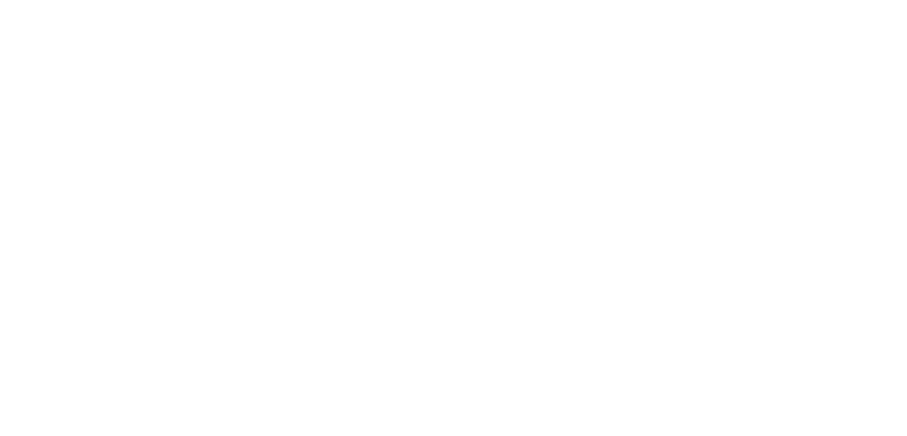
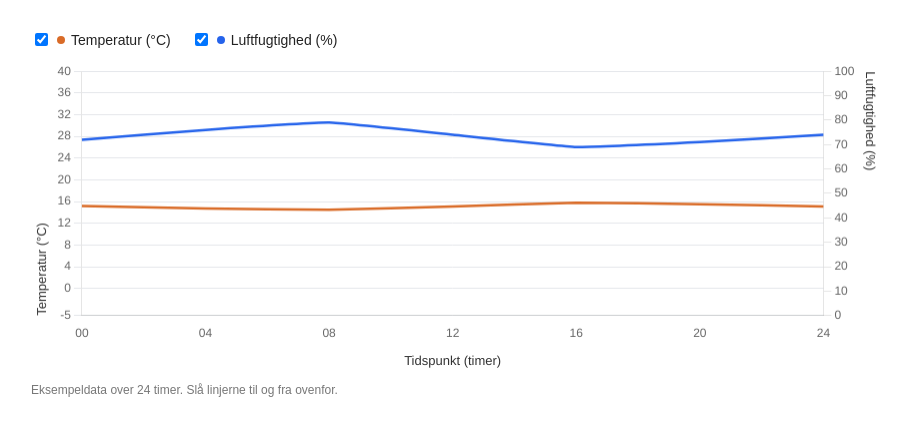
Before and after one commit to lukasbjohansen/EksamensProjektSem3_Frontend, a plain HTML site: page index.html in a window 1280 px wide. Shown: the whole page, without its empty margins (184-1091 px from the left). Drawn offline with nearby package versions, Linux system fonts and the light colour scheme.

Commit message:
A diagram of temeprature and humidity. The Data have currently a fixed set of numbers and isnt using a live data of temperature/humidity.

```diff
--- a/index.html
+++ b/index.html
@@ -1,15 +1,86 @@
 <!DOCTYPE html>
 <html lang="en">
+
 <head>
     <meta charset="UTF-8">
     <meta name="viewport" content="width=device-width, initial-scale=1.0">
-    <title></title>
+    <title>Temperatur og Luftfugtighed</title>
     <script src="https://unpkg.com/vue@3.0.11/dist/vue.global.js"></script>
+    <style>
+        body {
+            font-family: Arial, sans-serif;
+            margin: 30px;
+            color: #222;
+        }
+
+        .chart-wrapper {
+            max-width: 850px;
+            margin: 0 auto;
+        }
+
+        .controls {
+            display: flex;
+            gap: 20px;
+            align-items: center;
+            margin-bottom: 12px;
+            font-size: 14px;
+        }
+
+        .controls label {
+            display: inline-flex;
+            align-items: center;
+            gap: 6px;
+            cursor: pointer;
+        }
+
+        .dot-temp {
+            width: 8px;
+            height: 8px;
+            border-radius: 50%;
+            background-color: #d96b27;
+            display: inline-block;
+        }
+
+        .dot-hum {
+            width: 8px;
+            height: 8px;
+            border-radius: 50%;
+            background-color: #2563eb;
+            display: inline-block;
+        }
+
+        .caption {
+            margin-top: 10px;
+            font-size: 12px;
+            color: #777;
+        }
+    </style>
 </head>
+
 <body>
-    <div id="app">
+    <div class="chart-wrapper" id="app">
+        <div class="controls">
+            <label>
+                <input type="checkbox" id="toggleTemp" checked />
+                <span class="dot-temp"></span>
+                <span>Temperatur (°C)</span>
+            </label>
 
+            <label>
+                <input type="checkbox" id="toggleHum" checked />
+                <span class="dot-hum"></span>
+                <span>Luftfugtighed (%)</span>
+            </label>
+        </div>
+
+        <canvas id="weatherChart" height="110"></canvas>
+
+        <p class="caption">
+            Eksempeldata over 24 timer. Slå linjerne til og fra ovenfor.
+        </p>
     </div>
+    <script src="https://cdn.jsdelivr.net/npm/chart.js"></script>
     <script src="index.js"></script>
 </body>
+
 </html>
--- a/index.js
+++ b/index.js
@@ -1,10 +1,143 @@
+const ctx = document.getElementById("weatherChart").getContext("2d");
+const data = [  // Placeholder for data, currently not used
+    liveTemperature = "",
+    liveHumidity = ""   ]
+
+const labels = ["00", "04", "08", "12", "16", "20", "24"];      // Tidspunkter på dagen (x-aksen)
+const tempDataExample = [15.2, 14.7, 14.5, 15.1, 15.8, 15.5, 15.1];    //Temperatur
+const humidityDataExample = [72, 76, 79, 74, 69, 71, 74];              // Luftfugtighed
+
 const app = Vue.createApp({
     data() {
         return {
-
+            temperatureData : [],
+            humidityData : []
         }
     },
     methods: {
+        GetTemperature(){
+            axios.get(data.liveTemperature)
+                .then(response => {
+                    this.temperatureData = response.data;
+                });
+        },
+        GetHumidity(){
 
+        }
     }
-}).mount('#app')
+})
+
+const weatherChart = new Chart(ctx, {
+  type: "line",
+  data: {
+    labels: labels,
+    datasets: [
+      {
+        label: "Temperatur (°C)",
+        data: tempDataExample,
+        yAxisID: "yTemp",
+        borderColor: "#d96b27",
+        backgroundColor: "#d96b27",
+        borderWidth: 2.5,
+        tension: 0.1,
+        pointRadius: 0,
+        pointHoverRadius: 5
+      },
+      {
+        label: "Luftfugtighed (%)",
+        data: humidityDataExample,
+        yAxisID: "yHum",
+        borderColor: "#2563eb",
+        backgroundColor: "#2563eb",
+        borderWidth: 2.5,
+        tension: 0.1,
+        pointRadius: 0,
+        pointHoverRadius: 5
+      }
+    ]
+  },
+  options: {
+    responsive: true,
+    interaction: {
+      mode: "index",
+      intersect: false
+    },
+    plugins: {
+      legend: {
+        display: false // Vi bruger vores egne checkboxes øverst
+      },
+      tooltip: {
+        enabled: true
+      }
+    },
+    scales: {
+      x: {
+        title: {
+          display: true,
+          text: "Tidspunkt (timer)",
+          color: "#333",
+          font: {
+            size: 13
+          },
+          padding: { top: 10 }
+        },
+        grid: {
+          display: false
+        }
+      },
+      yTemp: {
+        type: "linear",
+        position: "left",
+        min: -5,
+        max: 40,
+        title: {
+          display: true,
+          text: "Temperatur (°C)",
+          align: "start",
+          color: "#333",
+          font: {
+            size: 13
+          }
+        },
+        ticks: {
+          stepSize: 2
+        },
+        grid: {
+          color: "#e5e7eb"
+        }
+      },
+      yHum: {
+        type: "linear",
+        position: "right",
+        min: 0,
+        max: 100,
+        title: {
+          display: true,
+          text: "Luftfugtighed (%)",
+          align: "end",
+          color: "#333",
+          font: {
+            size: 13
+          }
+        },
+        ticks: {
+          stepSize: 10
+        },
+        grid: {
+          drawOnChartArea: false // Undgår dobbelte vandrette gridlinjer
+        }
+      }
+    }
+  }
+});
+
+// Slå linjerne til og fra via checkboxes
+document.getElementById("toggleTemp").addEventListener("change", (e) => {
+  weatherChart.setDatasetVisibility(0, e.target.checked);
+  weatherChart.update();
+});
+
+document.getElementById("toggleHum").addEventListener("change", (e) => {
+  weatherChart.setDatasetVisibility(1, e.target.checked);
+  weatherChart.update();
+});
```
